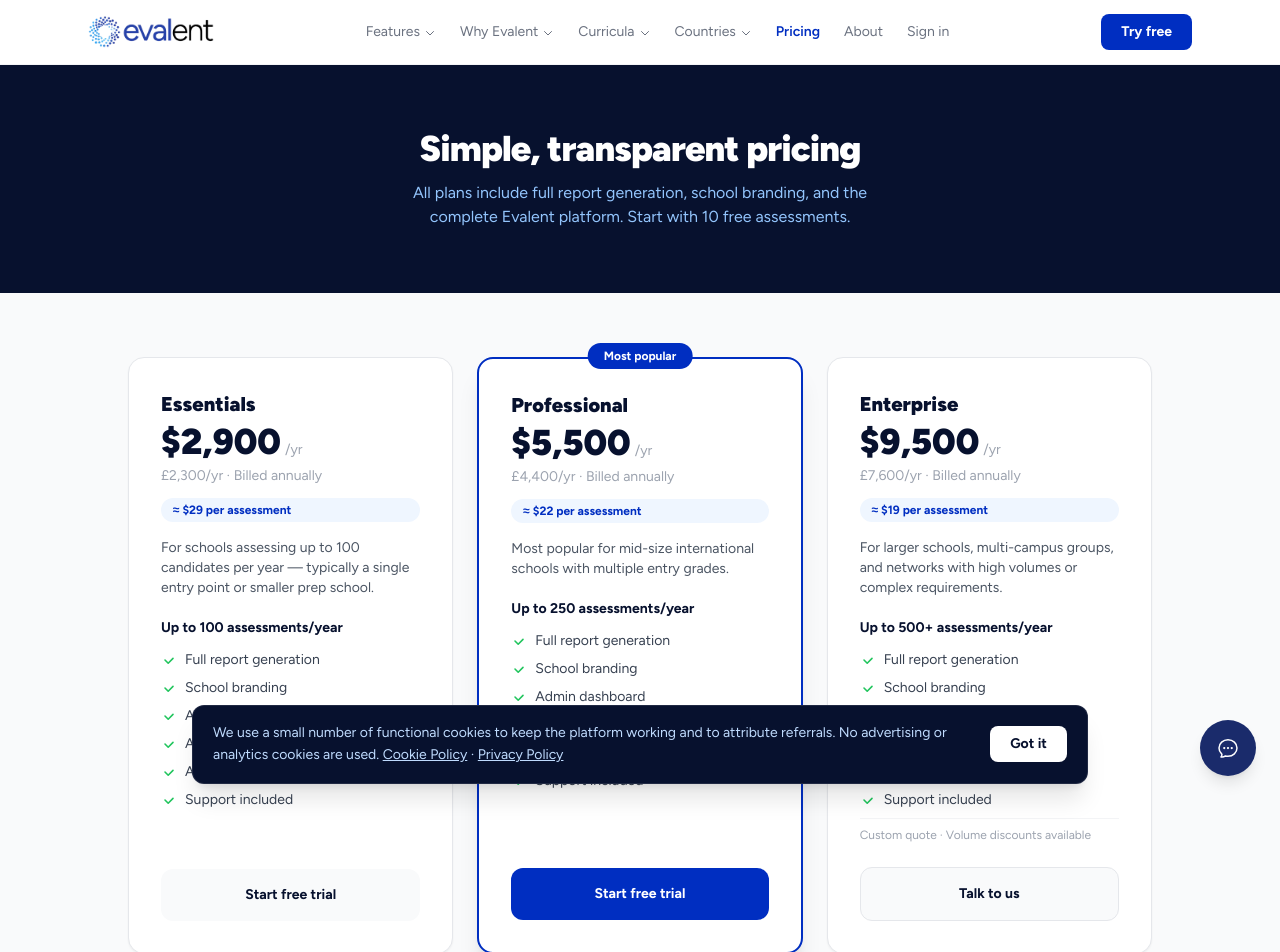
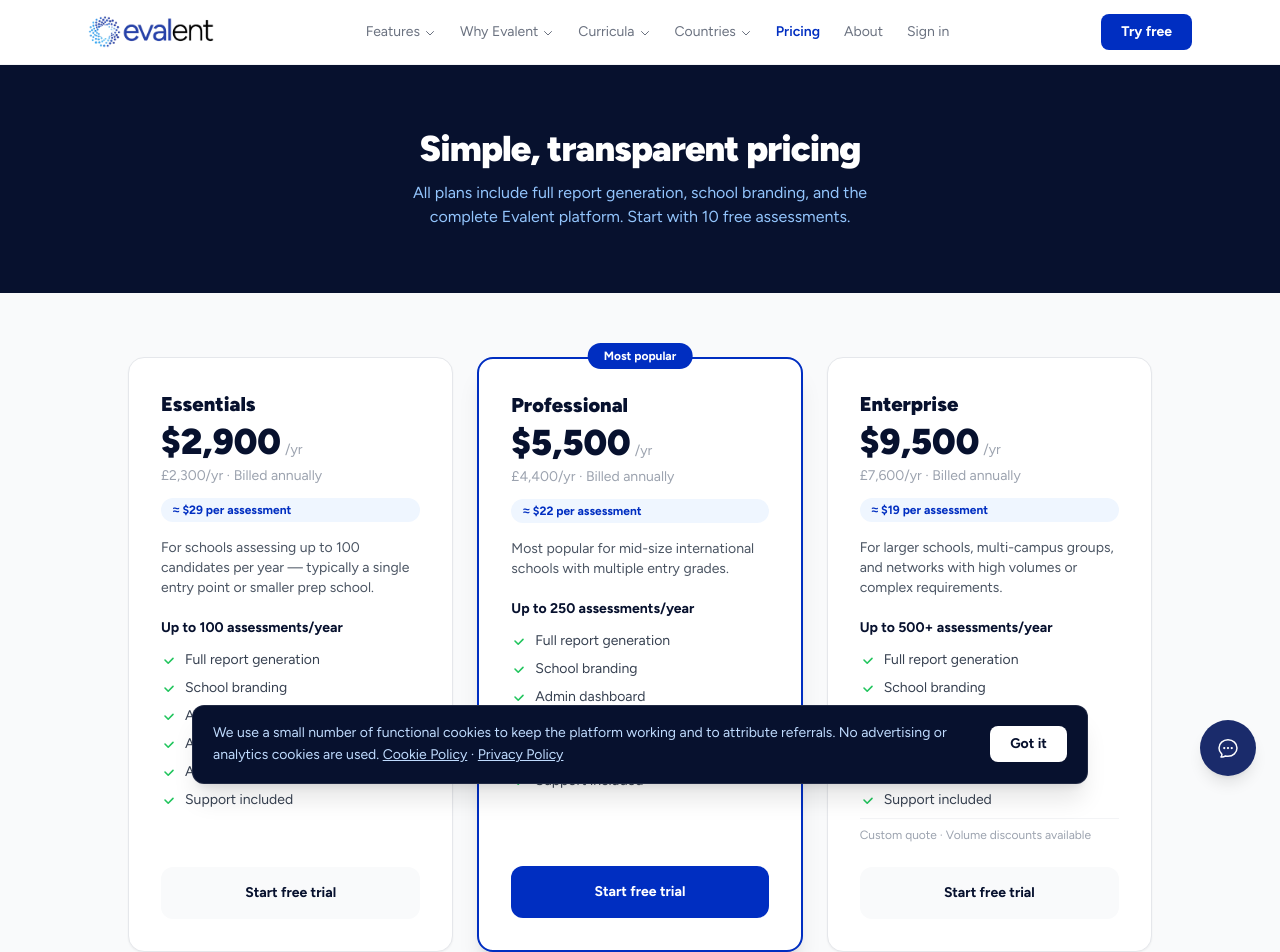
Before and after one commit to wigsbury-ui/evalent-marketing, a Next.js app: page /pricing in a window 1280 px wide. Shown: the top 952 px of the page. Built offline with nearby package versions, Linux system fonts and the light colour scheme.

Commit message:
fix: Enterprise -> Start free trial button opens TrialModal

```diff
--- a/src/app/pricing/page.tsx
+++ b/src/app/pricing/page.tsx
@@ -157,12 +157,12 @@ export default function Pricing() {
               </ul>
 
               {plan.isEnterprise ? (
-                <a
-                  href="mailto:hello@evalent.io?subject=Enterprise%20enquiry"
-                  className="block text-center py-4 rounded-xl bg-gray-50 text-navy border border-gray-200 hover:bg-gray-100 font-bold text-sm transition-colors"
+                <button
+                  onClick={() => setTrialOpen(true)}
+                  className="block w-full text-center py-4 rounded-xl bg-gray-50 text-navy border border-gray-200 hover:bg-gray-100 font-bold text-sm transition-colors cursor-pointer border-0"
                 >
-                  Talk to us
-                </a>
+                  Start free trial
+                </button>
               ) : (
                 <button
                   onClick={() => setTrialOpen(true)}
```
